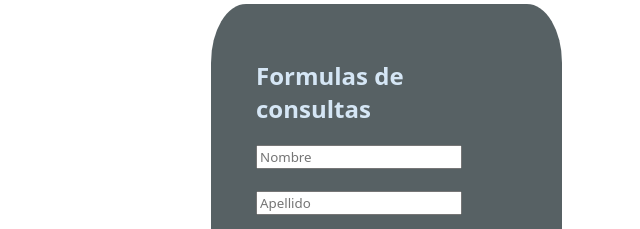
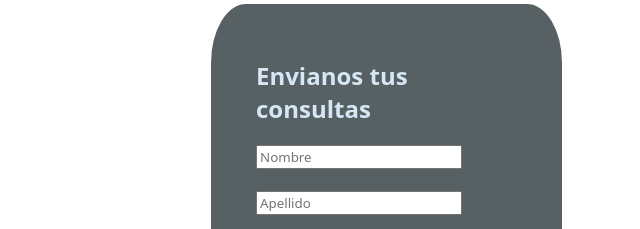
Before and after one commit to MarioAG2021/Todo-Tech, a plain HTML site: page contactos.html in a window 1280 px wide. Shown: the part 184-413 px from the top of the page, 429-1069 px from the left. Drawn offline with Linux system fonts and the light colour scheme; a web font is replaced by a local one.

Commit message:
Update contactos.html

```diff
--- a/contactos.html
+++ b/contactos.html
@@ -76,7 +76,7 @@
             <iframe src="https://www.google.com/maps/embed?pb=!1m14!1m8!1m3!1d13619.164466559434!2d-64.1882429!3d-31.4198807!3m2!1i1024!2i768!4f13.1!3m3!1m2!1s0x9432a32dcf5d747f%3A0x40373220b29140ac!2sPatio%20Olmos%20Shopping!5e0!3m2!1ses-419!2sar!4v1696372543222!5m2!1ses-419!2sar" width="auto" height="auto" style="border:0;" allowfullscreen="" loading="lazy" referrerpolicy="no-referrer-when-downgrade" ></iframe>
         </div>
         <div id="enviar-consulta">
-            <h2>Formulas de <br> consultas</h2>
+            <h2>Envianos tus <br> consultas</h2>
                 <form action="#" method="get">
                     <input type="text" placeholder="Nombre" id="nombre" name="nombre"><br><br>
                     <input type="text" placeholder="Apellido" id="apellido" name="apellido"><br><br>
```
